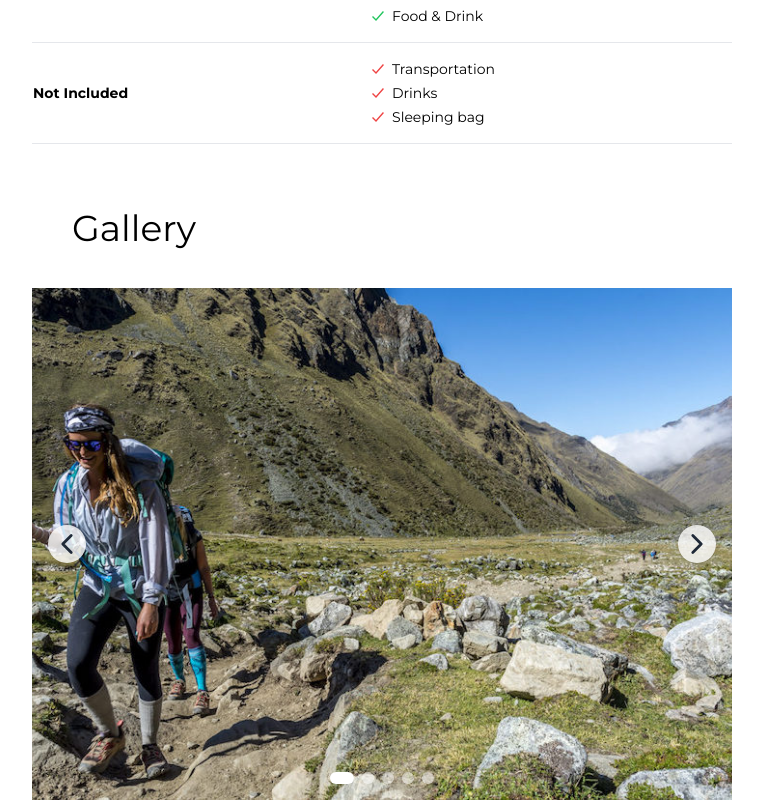
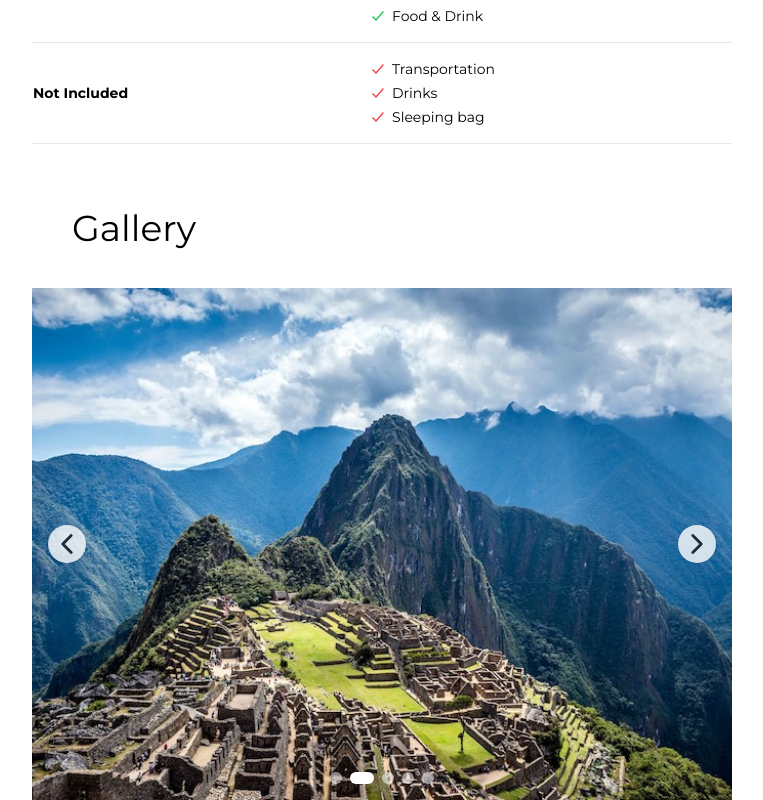
Before and after one commit to perujungletrips/front, a Next.js app: page /tour_example in a window 1280 px wide. Shown: the part 1605-2405 px from the top of the page, without its empty margins (8-771 px from the left). Built offline with nearby package versions, Linux system fonts and the light colour scheme.

Commit message:
carousel autoslide

```diff
--- a/pages/tour_example.tsx
+++ b/pages/tour_example.tsx
@@ -2,18 +2,18 @@ import Card from '@/components/card/Card'
 import Carousel from '@/components/carousel/Carousel'
 import Head from 'next/head'
 import Image from 'next/image'
-import { Link, scroller } from 'react-scroll'
-import { IoCheckmarkSharp, IoCloseSharp } from 'react-icons/io5'
+import { Link } from 'react-scroll'
+import { IoCheckmarkSharp } from 'react-icons/io5'
 import Tabs from '@/components/tabs/Tabs'
 import CustomTable from '@/components/customTable/CustomTable'
 
 const images = [
-  '/img_1.jpg',
-  '/img_2.jpg',
-  '/img_3.jpg',
-  '/img_4.jpg',
-  '/img_5.jpg',
-  '/img_6.jpg',
+  'img_1.jpg',
+  'img_2.jpg',
+  'img_3.jpg',
+  'img_4.jpg',
+  'img_5.jpg',
+  'img_6.jpg',
 ];
 const background = '/salkantay.png';
 const title = 'Salkantay 4D';
@@ -136,12 +136,12 @@ export default function tour_example() {
                 <h2 className='text-4xl mb-10 ml-10 2xl:ml-0'>Gallery</h2>
                 <div className="w-full h-72 lg:h-[32rem]">
                   <Carousel
-                    autoSlide={false}
-                    items={images.map((image_url, index) =>
+                    autoSlide
+                    items={images.map((image, index) =>
                       <Image
-                        src={image_url}
+                        src={`/${image}`}
                         key={index}
-                        alt={'image'}
+                        alt={`Slide image: ${image}`}
                         width={800}
                         height={533}
                         className='h-full object-cover md:w-full'
```
